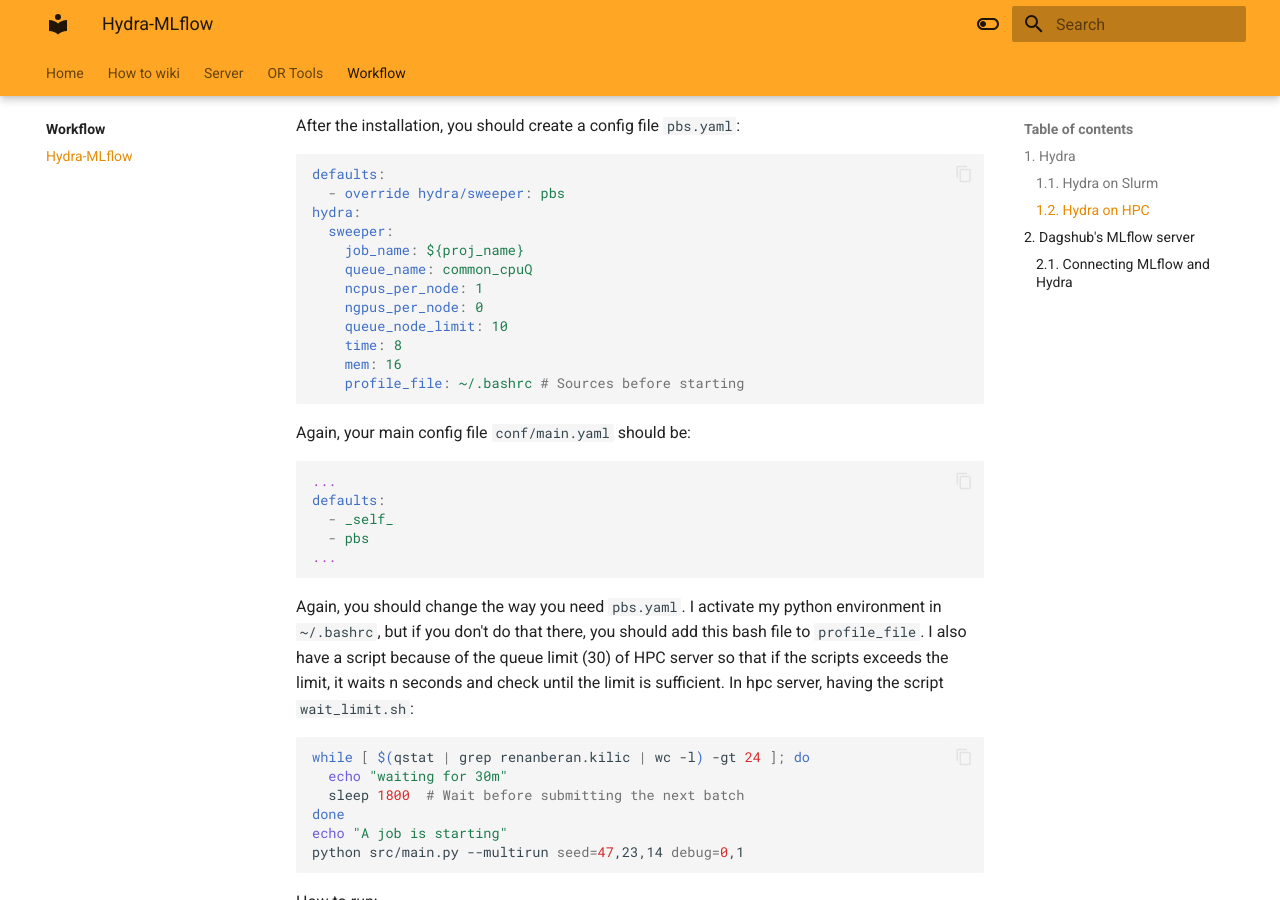
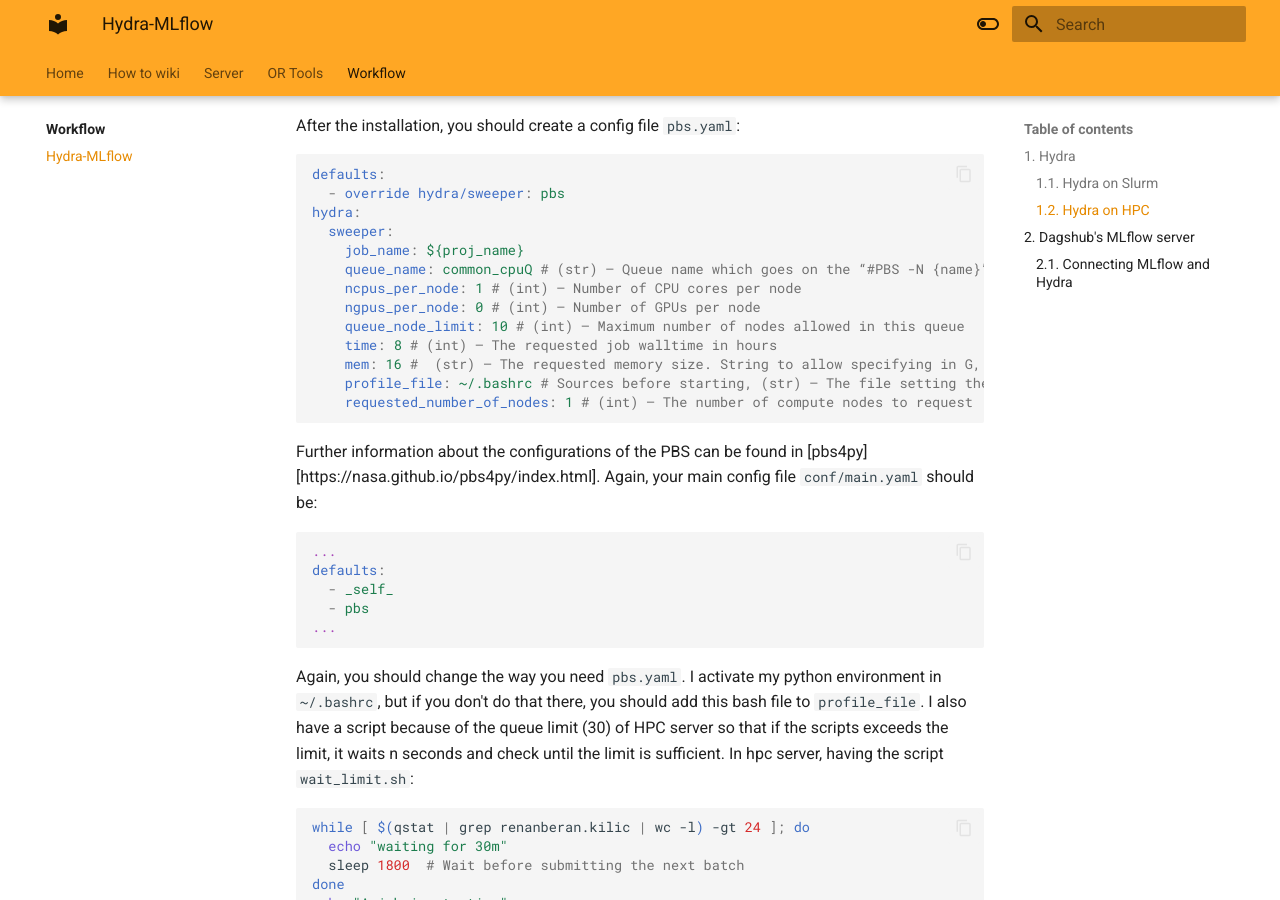
Before and after one commit to DIOL-UniTN/InternalWiki, an MkDocs documentation site: the page built from docs/workflow-management/hydra-mlflow-python.md, in a window 1280 px wide and 900 px high, scrolled down 2170 px. Built offline with MkDocs 1.6.1 and Material for MkDocs 9.7.7, drawn with Linux system fonts in a browser that asks for light colours.

Commit message:
update pbs conf example

````diff
--- a/docs/workflow-management/hydra-mlflow-python.md
+++ b/docs/workflow-management/hydra-mlflow-python.md
@@ -105,15 +105,16 @@
 hydra:
   sweeper:
     job_name: ${proj_name}
-    queue_name: common_cpuQ
-    ncpus_per_node: 1
-    ngpus_per_node: 0
-    queue_node_limit: 10
-    time: 8
-    mem: 16
-    profile_file: ~/.bashrc # Sources before starting
+    queue_name: common_cpuQ # (str) – Queue name which goes on the “#PBS -N {name}” line of the pbs header)
+    ncpus_per_node: 1 # (int) – Number of CPU cores per node
+    ngpus_per_node: 0 # (int) – Number of GPUs per node
+    queue_node_limit: 10 # (int) – Maximum number of nodes allowed in this queue
+    time: 8 # (int) – The requested job walltime in hours
+    mem: 16 #  (str) – The requested memory size. String to allow specifying in G, MB, etc.
+    profile_file: ~/.bashrc # Sources before starting, (str) – The file setting the environment to source inside the PBS job.  Set to ‘’ if you do not wish to source a file.
+    requested_number_of_nodes: 1 # (int) – The number of compute nodes to request
 ```
-
+Further information about the configurations of the PBS can be found in [pbs4py][https://nasa.github.io/pbs4py/index.html].
 Again, your main config file `conf/main.yaml` should be:
 ```yaml
 ...
````
